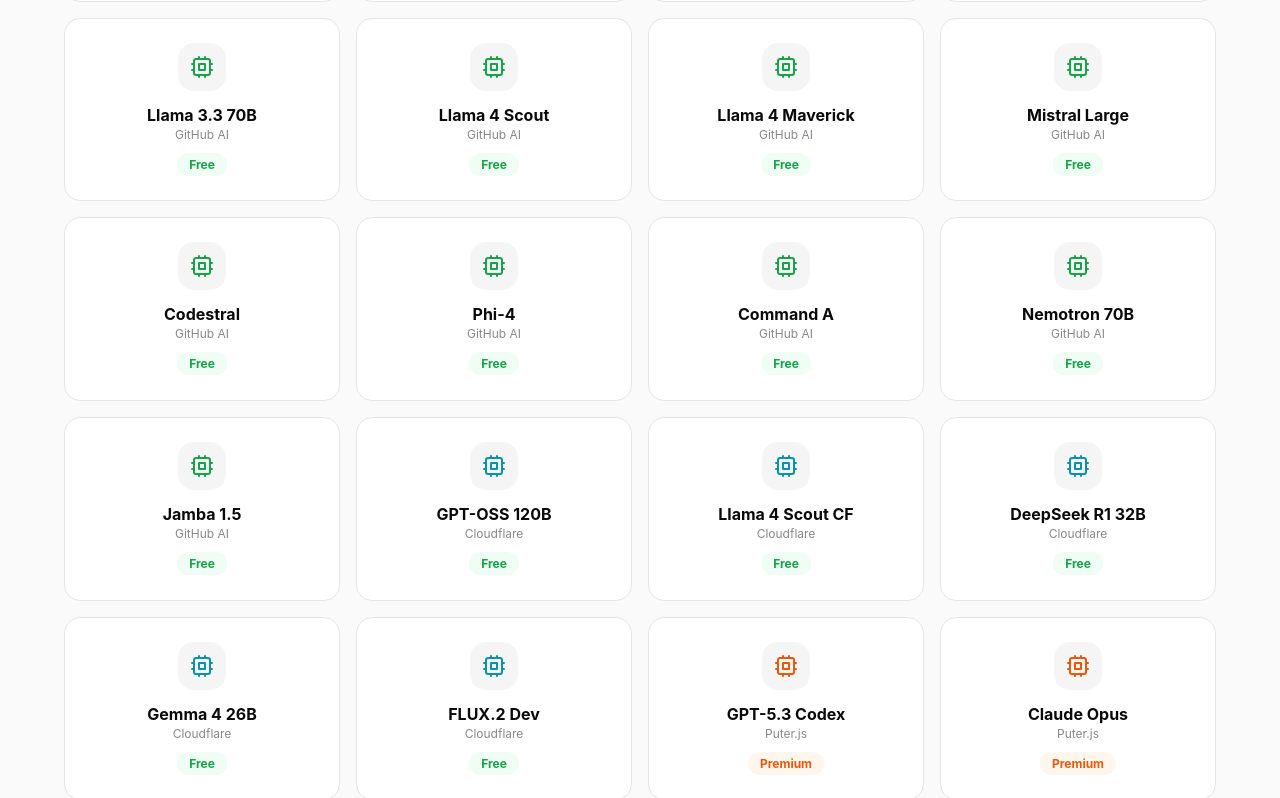
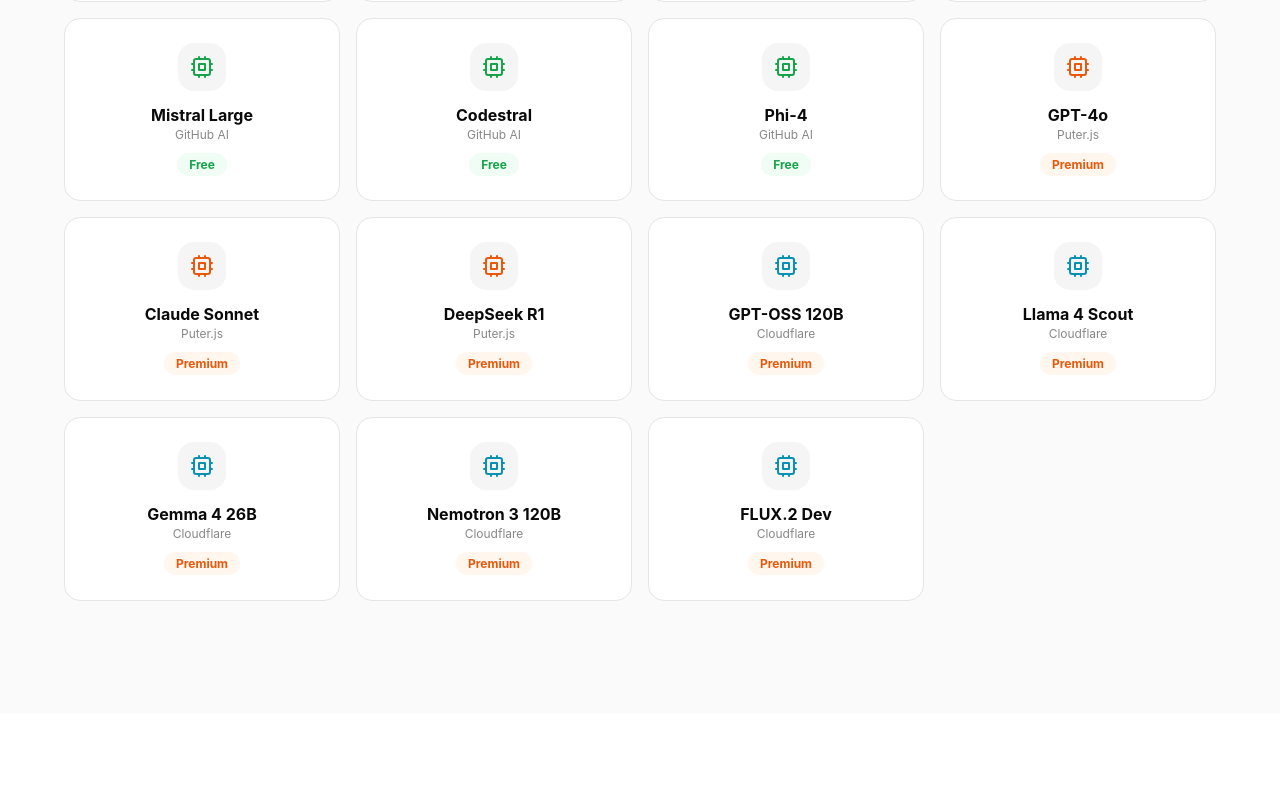
Before and after one commit to ytt580/open-agents, a Next.js app: page / in a window 1280 px wide. Shown: the part 3015-3813 px from the top of the page. Built offline with nearby package versions, Linux system fonts and the light colour scheme.

Commit message:
fix: sidebar overlap, BrowserClaw setup guide, models reorganized (Cloudflare+Puter free=premium)

```diff
--- a/app/dashboard/page.tsx
+++ b/app/dashboard/page.tsx
@@ -100,7 +100,7 @@ export default function DashboardPage() {
         collapsed={sidebarCollapsed}
         onToggleCollapse={() => setSidebarCollapsed(!sidebarCollapsed)}
       />
-      <main className={`flex-1 transition-all duration-300 ${sidebarCollapsed ? 'ml-20' : 'ml-64'}`}>
+      <main className={`flex-1 transition-all duration-300 ${sidebarCollapsed ? 'ml-20' : 'ml-72'}`}>
         {renderPage()}
       </main>
       <HITLSystem onApprove={handleHITLApprove} onReject={handleHITLReject} />
--- a/app/page.tsx
+++ b/app/page.tsx
@@ -51,25 +51,20 @@ const models = [
   { name: 'GPT-5', provider: 'GitHub AI', tier: 'Free', color: 'var(--green)' },
   { name: 'Claude Sonnet', provider: 'GitHub AI', tier: 'Free', color: 'var(--green)' },
   { name: 'Gemini 2.5 Flash', provider: 'GitHub AI', tier: 'Free', color: 'var(--green)' },
-  { name: 'Gemini 2.5 Pro', provider: 'GitHub AI', tier: 'Free', color: 'var(--green)' },
   { name: 'DeepSeek R1', provider: 'GitHub AI', tier: 'Free', color: 'var(--green)' },
-  { name: 'DeepSeek V3', provider: 'GitHub AI', tier: 'Free', color: 'var(--green)' },
   { name: 'Llama 3.3 70B', provider: 'GitHub AI', tier: 'Free', color: 'var(--green)' },
   { name: 'Llama 4 Scout', provider: 'GitHub AI', tier: 'Free', color: 'var(--green)' },
-  { name: 'Llama 4 Maverick', provider: 'GitHub AI', tier: 'Free', color: 'var(--green)' },
   { name: 'Mistral Large', provider: 'GitHub AI', tier: 'Free', color: 'var(--green)' },
   { name: 'Codestral', provider: 'GitHub AI', tier: 'Free', color: 'var(--green)' },
   { name: 'Phi-4', provider: 'GitHub AI', tier: 'Free', color: 'var(--green)' },
-  { name: 'Command A', provider: 'GitHub AI', tier: 'Free', color: 'var(--green)' },
-  { name: 'Nemotron 70B', provider: 'GitHub AI', tier: 'Free', color: 'var(--green)' },
-  { name: 'Jamba 1.5', provider: 'GitHub AI', tier: 'Free', color: 'var(--green)' },
-  { name: 'GPT-OSS 120B', provider: 'Cloudflare', tier: 'Free', color: 'var(--cyan)' },
-  { name: 'Llama 4 Scout CF', provider: 'Cloudflare', tier: 'Free', color: 'var(--cyan)' },
-  { name: 'DeepSeek R1 32B', provider: 'Cloudflare', tier: 'Free', color: 'var(--cyan)' },
-  { name: 'Gemma 4 26B', provider: 'Cloudflare', tier: 'Free', color: 'var(--cyan)' },
-  { name: 'FLUX.2 Dev', provider: 'Cloudflare', tier: 'Free', color: 'var(--cyan)' },
-  { name: 'GPT-5.3 Codex', provider: 'Puter.js', tier: 'Premium', color: 'var(--orange)' },
-  { name: 'Claude Opus', provider: 'Puter.js', tier: 'Premium', color: 'var(--orange)' },
+  { name: 'GPT-4o', provider: 'Puter.js', tier: 'Premium', color: 'var(--orange)' },
+  { name: 'Claude Sonnet', provider: 'Puter.js', tier: 'Premium', color: 'var(--orange)' },
+  { name: 'DeepSeek R1', provider: 'Puter.js', tier: 'Premium', color: 'var(--orange)' },
+  { name: 'GPT-OSS 120B', provider: 'Cloudflare', tier: 'Premium', color: 'var(--cyan)' },
+  { name: 'Llama 4 Scout', provider: 'Cloudflare', tier: 'Premium', color: 'var(--cyan)' },
+  { name: 'Gemma 4 26B', provider: 'Cloudflare', tier: 'Premium', color: 'var(--cyan)' },
+  { name: 'Nemotron 3 120B', provider: 'Cloudflare', tier: 'Premium', color: 'var(--cyan)' },
+  { name: 'FLUX.2 Dev', provider: 'Cloudflare', tier: 'Premium', color: 'var(--cyan)' },
 ]
 
 export default function LandingPage() {
--- a/components/BrowserView.tsx
+++ b/components/BrowserView.tsx
@@ -158,6 +158,7 @@ export function BrowserView() {
         {/* Connection Status */}
         <div className="p-4" style={{ borderBottom: '1px solid var(--border)' }}>
           {mode === 'browserclaw' && (
+            <div className="space-y-3">
               <div className="flex items-center gap-3 p-4 rounded-xl" style={{
                 background: browserclawConnected ? 'rgba(52, 211, 153, 0.08)' : 'rgba(244, 63, 94, 0.08)',
                 border: `1px solid ${browserclawConnected ? 'rgba(52, 211, 153, 0.2)' : 'rgba(244, 63, 94, 0.2)'}`
@@ -175,6 +176,24 @@ export function BrowserView() {
                     {browserclawConnected ? 'Sessoes autenticadas disponiveis' : 'Porta 9222 nao encontrada'}
                   </p>
                 </div>
+              </div>
+              {!browserclawConnected && (
+                <div className="p-3 rounded-xl text-xs space-y-2" style={{
+                  background: 'var(--bg-muted)',
+                  border: '1px solid var(--border)',
+                  color: 'var(--fg-muted)'
+                }}>
+                  <p className="font-semibold" style={{ color: 'var(--fg)' }}>Para ativar o BrowserClaw:</p>
+                  <ol className="list-decimal list-inside space-y-1">
+                    <li>Fechhe todos os Chrome abertos</li>
+                    <li>Abra o terminal e execute:</li>
+                  </ol>
+                  <code className="block p-2 rounded-lg text-xs" style={{ background: 'var(--bg)', color: 'var(--green)', wordBreak: 'break-all' }}>
+                    chrome.exe --remote-debugging-port=9222
+                  </code>
+                  <p>Usara seus logins salvos (LinkedIn, CRM, etc.)</p>
+                </div>
+              )}
             </div>
           )}
 
--- a/components/FlowEditor.tsx
+++ b/components/FlowEditor.tsx
@@ -564,25 +564,24 @@ export function FlowEditor({ flowId, flow, onBack, onSave }: FlowEditorProps) {
     { id: 'cohere/command-a', name: 'Command A', desc: 'GitHub AI - cohere', free: true },
     { id: 'nvidia/llama-3.1-nemotron-70b', name: 'Nemotron 70B', desc: 'GitHub AI - nvidia', free: true },
     { id: 'ai21/jamba-1.5', name: 'Jamba 1.5', desc: 'GitHub AI - ai21', free: true },
-    { id: 'cloudflare/gpt-oss-120b', name: 'GPT-OSS 120B', desc: 'Cloudflare - open source', free: true },
-    { id: 'cloudflare/llama-4-scout', name: 'Llama 4 Scout CF', desc: 'Cloudflare - meta', free: true },
-    { id: 'cloudflare/deepseek-r1', name: 'DeepSeek R1 32B', desc: 'Cloudflare - raciocinio', free: true },
-    { id: 'cloudflare/gemma-4-26b', name: 'Gemma 4 26B', desc: 'Cloudflare - google', free: true },
-    { id: 'cloudflare/mistral-small', name: 'Mistral Small 3.1', desc: 'Cloudflare - 24B', free: true },
-    { id: 'cloudflare/nemotron-3-120b', name: 'Nemotron 3 120B', desc: 'Cloudflare - NVIDIA', free: true },
-    { id: 'cloudflare/kimi-k2.7', name: 'Kimi K2.7 Code', desc: 'Cloudflare - moonshot', free: true },
-    { id: 'cloudflare/qwq-32b', name: 'QwQ 32B', desc: 'Cloudflare - Qwen raciocinio', free: true },
-    { id: 'cloudflare/flux-2-dev', name: 'FLUX.2 Dev', desc: 'Cloudflare - imagem', free: true },
   ]
 
   const premiumModels = [
-    { id: 'gpt-5.3-codex', name: 'GPT-5.3 Codex', desc: 'Puter.js - codificacao', premium: true },
-    { id: 'gpt-5.2', name: 'GPT-5.2', desc: 'Puter.js - trabalho', premium: true },
-    { id: 'claude-opus-4-8', name: 'Claude Opus', desc: 'Puter.js - premium', premium: true },
-    { id: 'grok-3', name: 'Grok 3', desc: 'Puter.js - xAI', premium: true },
-    { id: 'gemini-3.1-pro', name: 'Gemini 3.1 Pro', desc: 'Puter.js - google', premium: true },
-    { id: 'kwaivgi/kling-2.1-master', name: 'Kling 2.1 Master', desc: 'Puter.js - video', premium: true },
-    { id: 'google/imagen-4.0', name: 'Imagen 4', desc: 'Puter.js - imagem', premium: true },
+    { id: 'gpt-4o', name: 'GPT-4o', desc: 'Puter.js - visao', premium: true },
+    { id: 'gpt-4o-mini', name: 'GPT-4o Mini', desc: 'Puter.js - rapido', premium: true },
+    { id: 'claude-sonnet-4-6', name: 'Claude Sonnet', desc: 'Puter.js - analitico', premium: true },
+    { id: 'gemini-2.5-flash', name: 'Gemini 2.5 Flash', desc: 'Puter.js - google', premium: true },
+    { id: 'deepseek/deepseek-r1', name: 'DeepSeek R1', desc: 'Puter.js - raciocinio', premium: true },
+    { id: 'mistralai/mistral-large-latest', name: 'Mistral Large', desc: 'Puter.js - europeu', premium: true },
+    { id: 'cloudflare/gpt-oss-120b', name: 'GPT-OSS 120B', desc: 'Cloudflare - open source', premium: true },
+    { id: 'cloudflare/llama-4-scout', name: 'Llama 4 Scout', desc: 'Cloudflare - meta', premium: true },
+    { id: 'cloudflare/deepseek-r1', name: 'DeepSeek R1 32B', desc: 'Cloudflare - raciocinio', premium: true },
+    { id: 'cloudflare/gemma-4-26b', name: 'Gemma 4 26B', desc: 'Cloudflare - google', premium: true },
+    { id: 'cloudflare/mistral-small', name: 'Mistral Small 3.1', desc: 'Cloudflare - 24B', premium: true },
+    { id: 'cloudflare/nemotron-3-120b', name: 'Nemotron 3 120B', desc: 'Cloudflare - NVIDIA', premium: true },
+    { id: 'cloudflare/kimi-k2.7', name: 'Kimi K2.7 Code', desc: 'Cloudflare - moonshot', premium: true },
+    { id: 'cloudflare/qwq-32b', name: 'QwQ 32B', desc: 'Cloudflare - Qwen raciocinio', premium: true },
+    { id: 'cloudflare/flux-2-dev', name: 'FLUX.2 Dev', desc: 'Cloudflare - imagem', premium: true },
   ]
 
   return (
```
Also changed, not shown: lib/model-router.ts (+4 -4 lines). Lines whose indentation alone changed are shown as unchanged.
